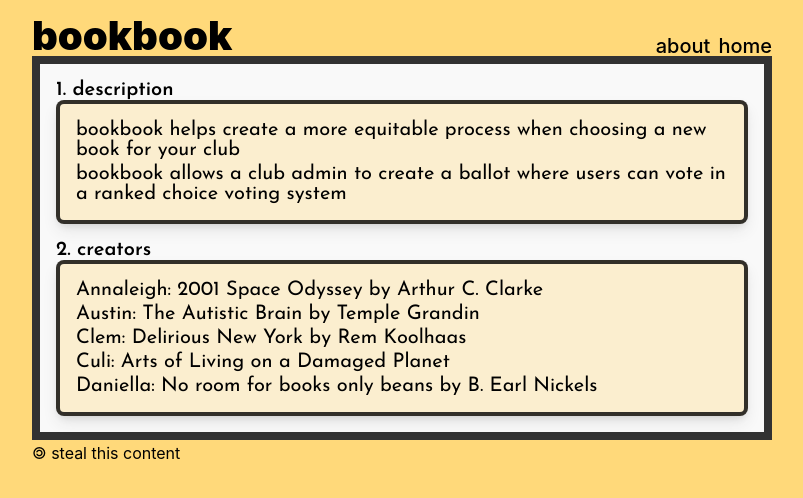
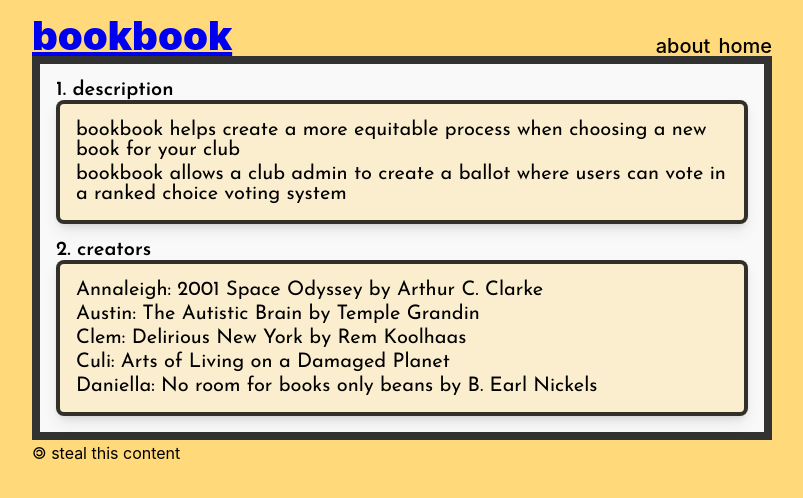
Before and after one commit to openbookbook/bookbook-web, a React (Create React App) app: page /about in a window 1280 px wide. Shown: the top 498 px of the page, without its empty margins (238-1041 px from the left). Built offline with nearby package versions, Linux system fonts and the light colour scheme.

Commit message:
abolish class

```diff
--- a/src/app/Footer.js
+++ b/src/app/Footer.js
@@ -1,15 +1,9 @@
-import { Component } from 'react';
 import './Footer.css';
 
-class Footer extends Component {
-
-  render() {
-    return (
-      <footer className="Footer">
-        🄯 <a href="https://github.com/openbookbook/bookbook-web">steal this content</a>
-      </footer>
-    );
-  }
-}
+const Footer = () => {
+  return <footer className="Footer">
+    &#127279; <a href="https://github.com/openbookbook/bookbook-web">steal this content</a>
+  </footer>;
+};
 
 export default Footer;
--- a/src/app/Header.js
+++ b/src/app/Header.js
@@ -1,23 +1,17 @@
-import { Component } from 'react';
 import { Link } from 'react-router-dom';
 import './Header.css';
 
-class Header extends Component {
+const Header = () => {
+  return <header className="Header">
+    <Link to="/">
+      <h1>bookbook</h1>
+    </Link>
 
-  render() {
-    return (
-      <header className="Header">
-
-        <h1>bookbook</h1>
-
-        <nav>
-          <Link to="/about">About</Link>
-          <Link to="/">Home</Link>
-        </nav>
-      </header>
-    );
-  }
-
-}
+    <nav>
+      <Link to="/about">About</Link>
+      <Link to="/">Home</Link>
+    </nav>
+  </header>;
+};
 
 export default Header;
```
